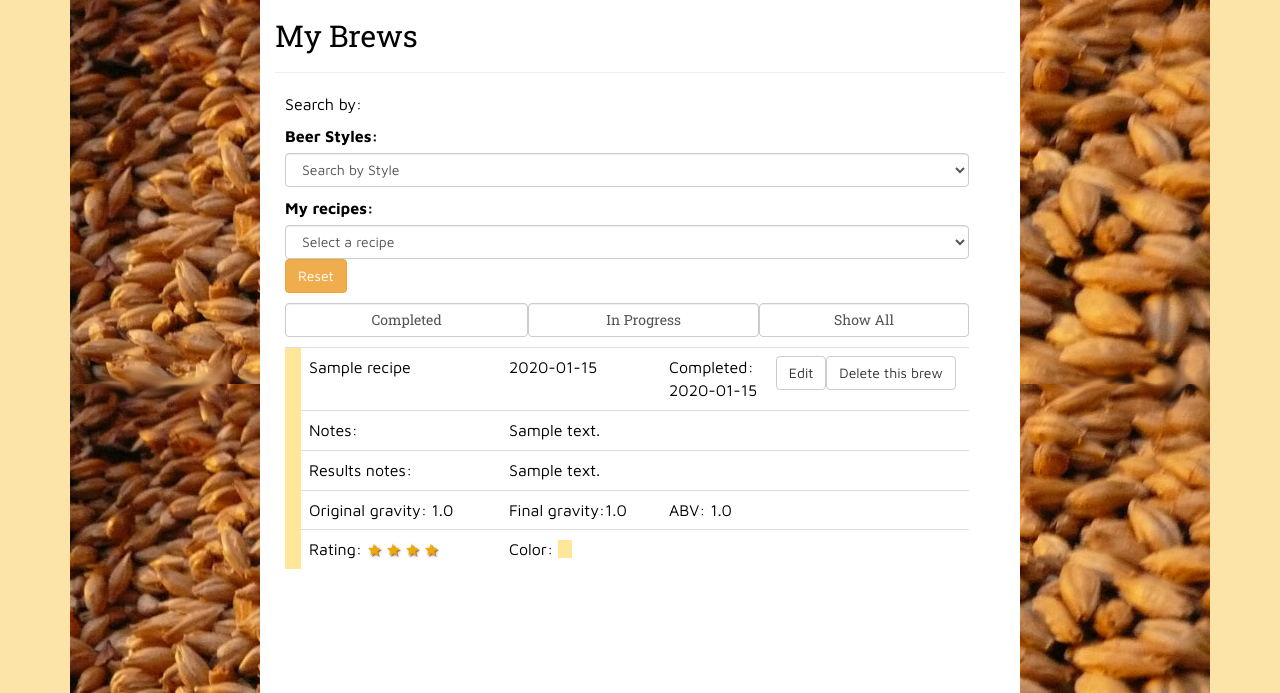
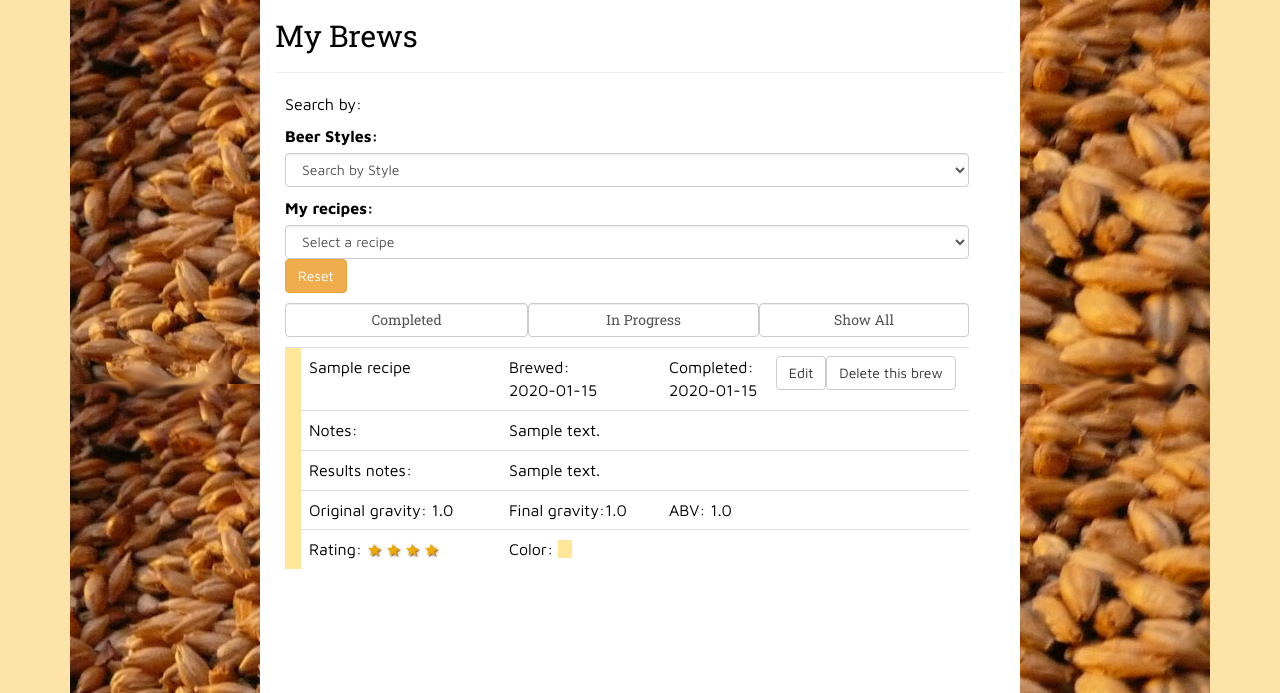
Before and after one commit to leskat47/brew-app-project, a Flask app: page /mybrews in a window 1280 px wide. Shown: the part 210-903 px from the top of the page. Run offline with Flask 2, Linux system fonts and the light colour scheme; the visitor is signed in with stand-in values (Sample User, id 1); tables that the repository leaves empty hold one stand-in row (values such as "Sample post"); some libraries are stand-ins or nearby versions.

Commit message:
Minor text change.

```diff
--- a/templates/mybrews.html
+++ b/templates/mybrews.html
@@ -84,7 +84,7 @@
 							<tr>
 								<td rowspan="5" style="width: 5px; background-color: {{ brew.color }};"></td>
 								<td width="200px">{{ brew.name }}</td>
-								<td width="160px">{{ brew.date }}</td>
+								<td width="160px">Brewed:<br>{{ brew.date }}</td>
 								<td>{% if brew.finished %}
 									Completed: <br>{{ brew.finished }}
 									{% else %}
```
